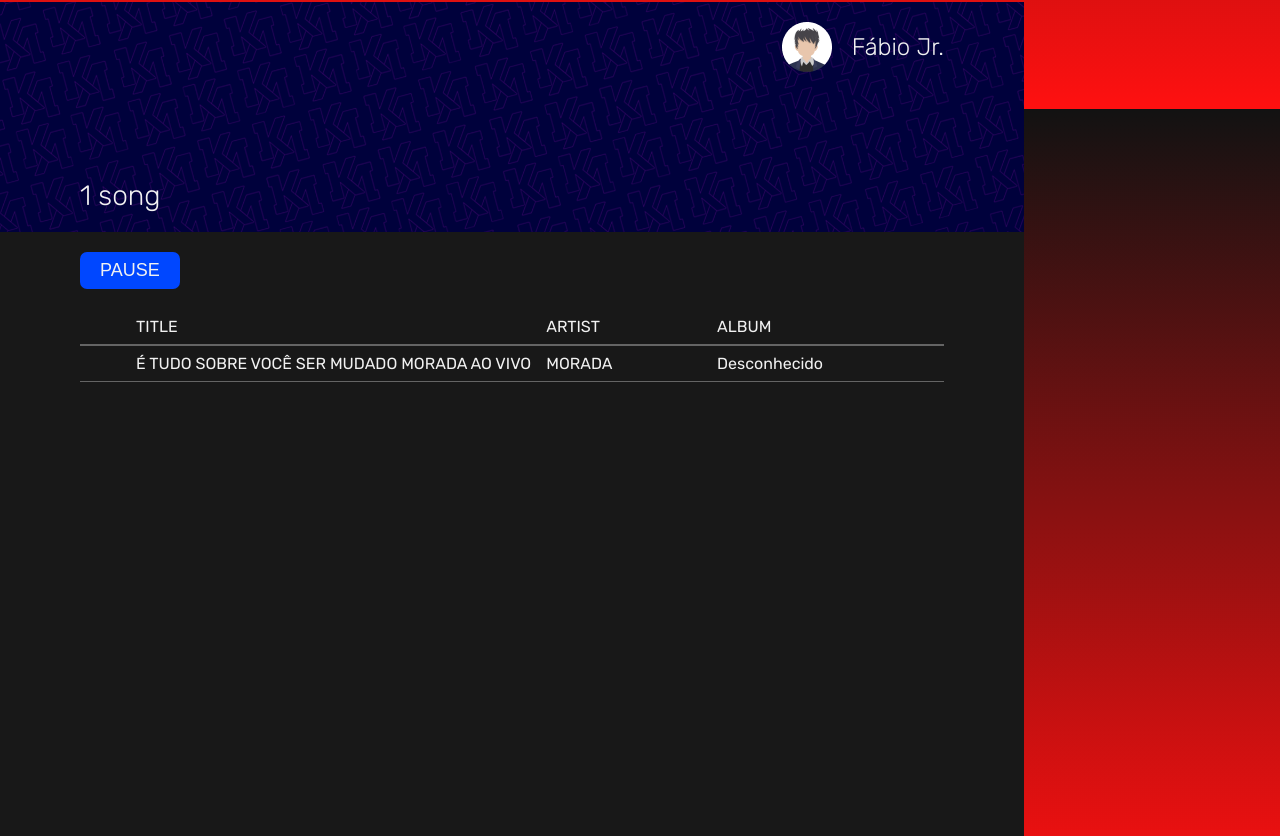
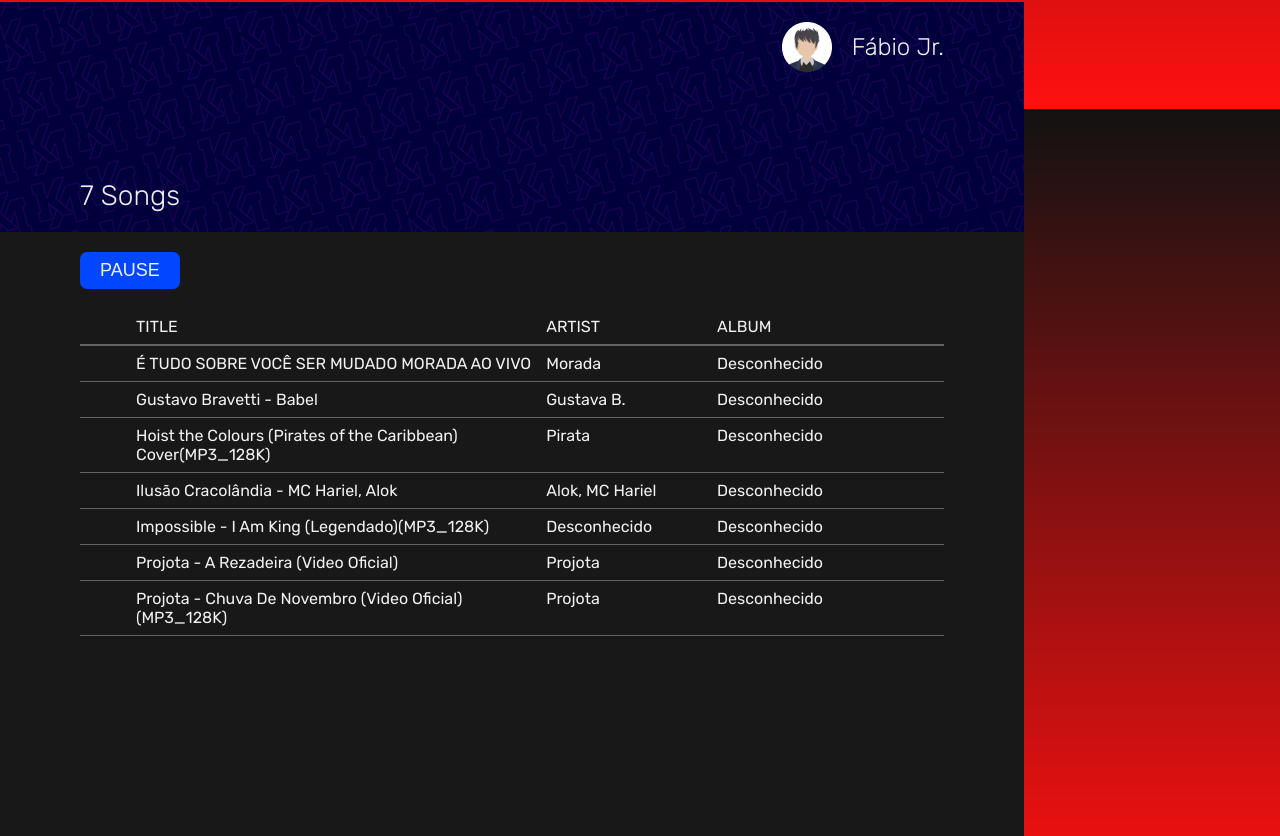
Before and after one commit to Fabio-jr-SM/site-de-musica-kenzie, a plain HTML site: page index.html in a window 1280 px wide. Shown: the part 691-1527 px from the top of the page. Drawn offline with Linux system fonts and the light colour scheme.

Commit message:
Update New

```diff
--- a/index.html
+++ b/index.html
@@ -74,7 +74,7 @@
                     </div>
 
                     <div class="qtdMusicas">
-                        <p>1 song</p>
+                        <p id="number-songs">1 song</p>
                     </div>
 
                 </header>
@@ -132,6 +132,7 @@
 
         </main>
 
+        <script src="./src/js/baseMusicas.js"></script>
         <script type="text/javascript" src="./src/js/script.js"></script>
 
     </body>
--- a/src/js/baseMusicas.js
+++ b/src/js/baseMusicas.js
@@ -1,56 +1,44 @@
 const baseMusicas = [
     {
-        'name': 'Anonymous Choir - Unus Ex Discipulis Meis',
-        'artist': 'Anonymous',
-        'path': './src/musics/Anonymous_Choir_-_Unus_Ex_Discipulis_Meis.mp3',
-        'album': 'Good Enough',
+        'name': 'É TUDO SOBRE VOCÊ SER MUDADO MORADA AO VIVO',
+        'artist': 'Morada',
+        'path': './src/audio/É%20TUDO%20SOBRE%20VOCÊ%20_%20SER%20MUDADO%20_%20MORADA%20(AO%20VIVO).m4a',
+        'album': 'Desconhecido',
     },
     {
-        'name': 'Felipe Sarro - C Schumann Scherzo in C minor Op 14',
-        'artist': 'Anonymous',
-        'path': './src/musics/Felipe_Sarro_-_11_-_C_Schumann_Scherzo_in_C_minor_Op_14.mp3',
-        'album': 'Good Enough',
+        'name': 'Gustavo Bravetti - Babel',
+        'artist': 'Gustava B.',
+        'path': './src/audio/Gustavo%20Bravetti%20-%20Babel%20(Visualizer)(MP3_320K).mp3',
+        'album': 'Desconhecido',
     },
     {
-        'name': 'James Scott - Frog Legs Rag 1906 piano roll',
-        'artist': 'Anonymous',
-        'path': './src/musics/James_Scott_-_01_-_Frog_Legs_Rag_1906_piano_roll.mp3',
-        'album': 'Good Enough',
+        'name': 'Hoist the Colours (Pirates of the Caribbean) Cover(MP3_128K)',
+        'artist': 'Pirata',
+        'path': './src/audio/Hoist%20the%20Colours%20(Pirates%20of%20the%20Caribbean)%20Cover(MP3_128K).mp3',
+        'album': 'Desconhecido',
     },
     {
-        'name': 'Anonymous Choir - Unus Ex Discipulis Meis',
-        'artist': 'Anonymous',
-        'path': './src/musics/Anonymous_Choir_-_Unus_Ex_Discipulis_Meis.mp3',
-        'album': 'Good Enough',
+        'name': 'Ilusão Cracolândia - MC Hariel, Alok',
+        'artist': 'Alok, MC Hariel',
+        'path': './src/audio/LUSÃO%20_CRACOLÂNDIA_%20-%20Alok_%20MC%20Hariel_%20MC%20Davi_%20MC%20Ryan%20SP_%20Salvador%20da%20Rima%20e%20Djay%20W%20(GR6%20Explode)(MP3_128K).mp3',
+        'album': 'Desconhecido',
     },
     {
-        'name': 'Felipe Sarro - C Schumann Scherzo in C minor Op 14',
-        'artist': 'Anonymous',
-        'path': './src/musics/Felipe_Sarro_-_11_-_C_Schumann_Scherzo_in_C_minor_Op_14.mp3',
-        'album': 'Good Enough',
+        'name': 'Impossible - I Am King (Legendado)(MP3_128K)',
+        'artist': 'Desconhecido',
+        'path': './src/audio/Impossible%20-%20I%20Am%20King%20(Legendado)(MP3_128K).mp3',
+        'album': 'Desconhecido',
     },
     {
-        'name': 'James Scott - Frog Legs Rag 1906 piano roll',
-        'artist': 'Anonymous',
-        'path': './src/musics/James_Scott_-_01_-_Frog_Legs_Rag_1906_piano_roll.mp3',
-        'album': 'Good Enough',
+        'name': 'Projota - A Rezadeira (Video Oficial)',
+        'artist': 'Projota',
+        'path': './src/audio/Projota%20-%20A%20Rezadeira%20(Video%20Oficial)(MP3_128K).mp3',
+        'album': 'Desconhecido',
     },
     {
-        'name': 'Anonymous Choir - Unus Ex Discipulis Meis',
-        'artist': 'Anonymous',
-        'path': './src/musics/Anonymous_Choir_-_Unus_Ex_Discipulis_Meis.mp3',
-        'album': 'Good Enough',
-    },
-    {
-        'name': 'Felipe Sarro - C Schumann Scherzo in C minor Op 14',
-        'artist': 'Anonymous',
-        'path': './src/musics/Felipe_Sarro_-_11_-_C_Schumann_Scherzo_in_C_minor_Op_14.mp3',
-        'album': 'Good Enough',
-    },
-    {
-        'name': 'James Scott - Frog Legs Rag 1906 piano roll',
-        'artist': 'Anonymous',
-        'path': './src/musics/James_Scott_-_01_-_Frog_Legs_Rag_1906_piano_roll.mp3',
-        'album': 'Good Enough',
+        'name': 'Projota - Chuva De Novembro (Video Oficial)(MP3_128K)',
+        'artist': 'Projota',
+        'path': './src/audio/Projota%20-%20Chuva%20De%20Novembro%20(Video%20Oficial)(MP3_128K).mp3',
+        'album': 'Desconhecido',
     }
 ];
--- a/src/js/script.js
+++ b/src/js/script.js
@@ -40,16 +40,6 @@ if(minhaIdade > 18) {
 
 /* ------------ */
 
-const baseMusicas = [
-    {
-       'name': 'É TUDO SOBRE VOCÊ  SER MUDADO  MORADA AO VIVO',
-        'artist': 'MORADA',
-        'path': './src/audio/file:///D:/Cursos/KENZINE/kenziefy-master/kenziefy-master/src/audio/%C3%89%20TUDO%20SOBRE%20VOC%C3%8A%20_%20SER%20MUDADO%20_%20MORADA%20(AO%20VIVO).m4a',
-        'album': 'Desconhecido',
-	}
-
-];
-
 /**
  *  <li>
         <p class="primeiroItem">0 Good Enough</p>
@@ -63,6 +53,14 @@ const baseMusicas = [
        'album': 'Desconhecido',
     }
  */
+
+/* Numero de Musicas */
+
+const songs = baseMusicas.length
+
+document.getElementById('number-songs').innerHTML = songs+" Songs"
+
+
 
 const listaMusicas = document.querySelector('.listaMusicas');
 const tagAudio = document.getElementById('saidaAudio');
```
